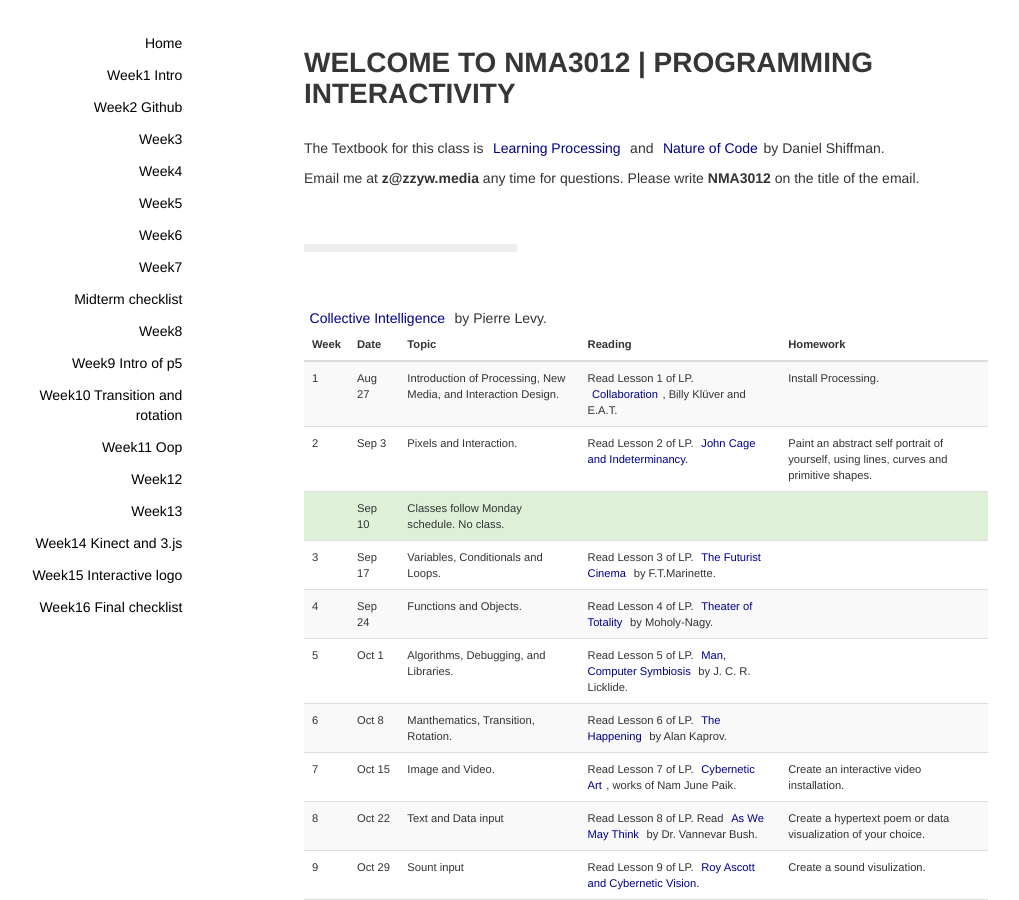
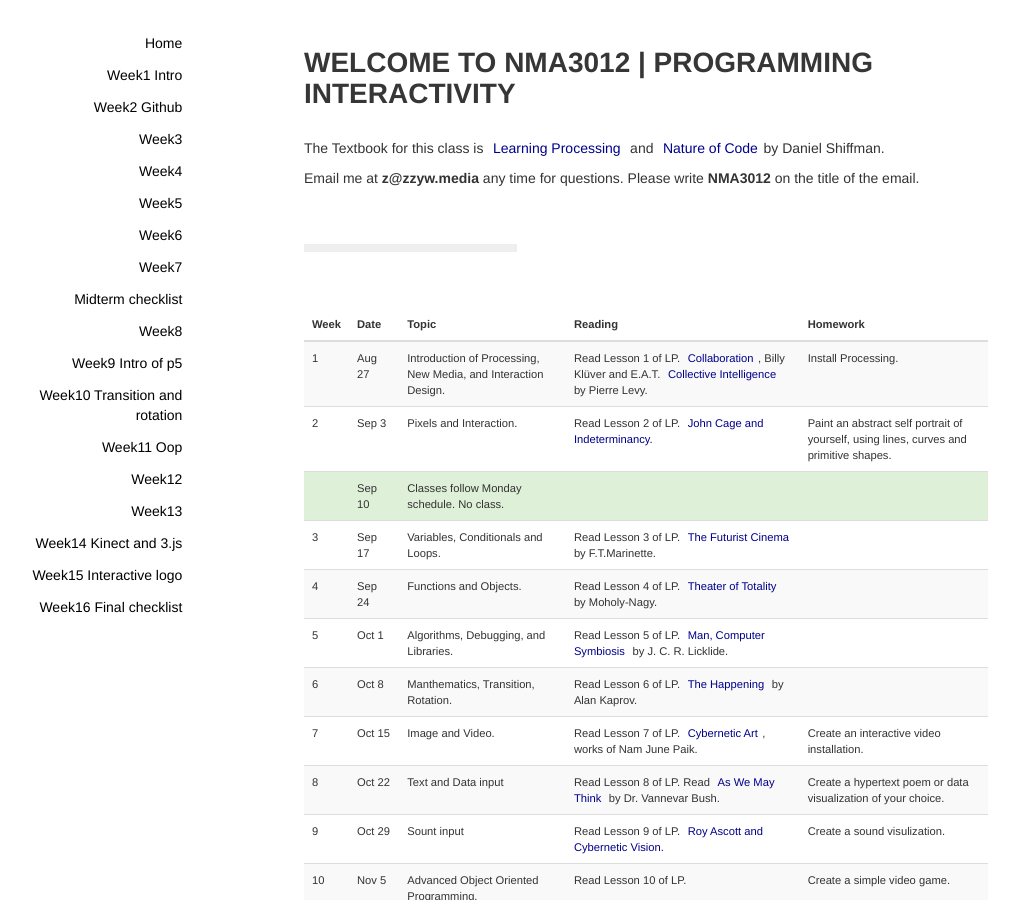
Before and after one commit to zhenzhenqi/NMA3012, a Jekyll site: the page built from index.html, in a window 1280 px wide and 900 px high. Shown: the whole window, without its empty margins (45-1064 px from the left). Built offline with Jekyll 4.4.1, drawn with Linux system fonts in a browser that asks for light colours; nearby versions of some CDN libraries; part of the change alters nothing that is shown.

```diff
--- a/index.html
+++ b/index.html
@@ -24,7 +24,7 @@ title: Welcome to NMA3012 | Programming Interactivity
             <td id="td_id_1" class="td-class-1">1</td>
             <td id="td_id_1" class="td-class-1">Aug 27</td>
             <td>Introduction of Processing, New Media, and Interaction Design.</td>
-            <td>Read Lesson 1 of LP. <a href="http://www.zakros.com/kluver/artengineer.html">Collaboration</a>, Billy Klüver and E.A.T.</td> <a href="https://is.cuni.cz/studium/predmety/index.php?do=download&did=29658&kod=JJM085">Collective Intelligence </a>by Pierre Levy.
+            <td>Read Lesson 1 of LP. <a href="http://www.zakros.com/kluver/artengineer.html">Collaboration</a>, Billy Klüver and E.A.T. <a href="https://is.cuni.cz/studium/predmety/index.php?do=download&did=29658&kod=JJM085">Collective Intelligence </a>by Pierre Levy. </td>
             <td>Install Processing.</td>
         </tr>
         <tr id="tr_id_2" class="tr-class-2">
```
